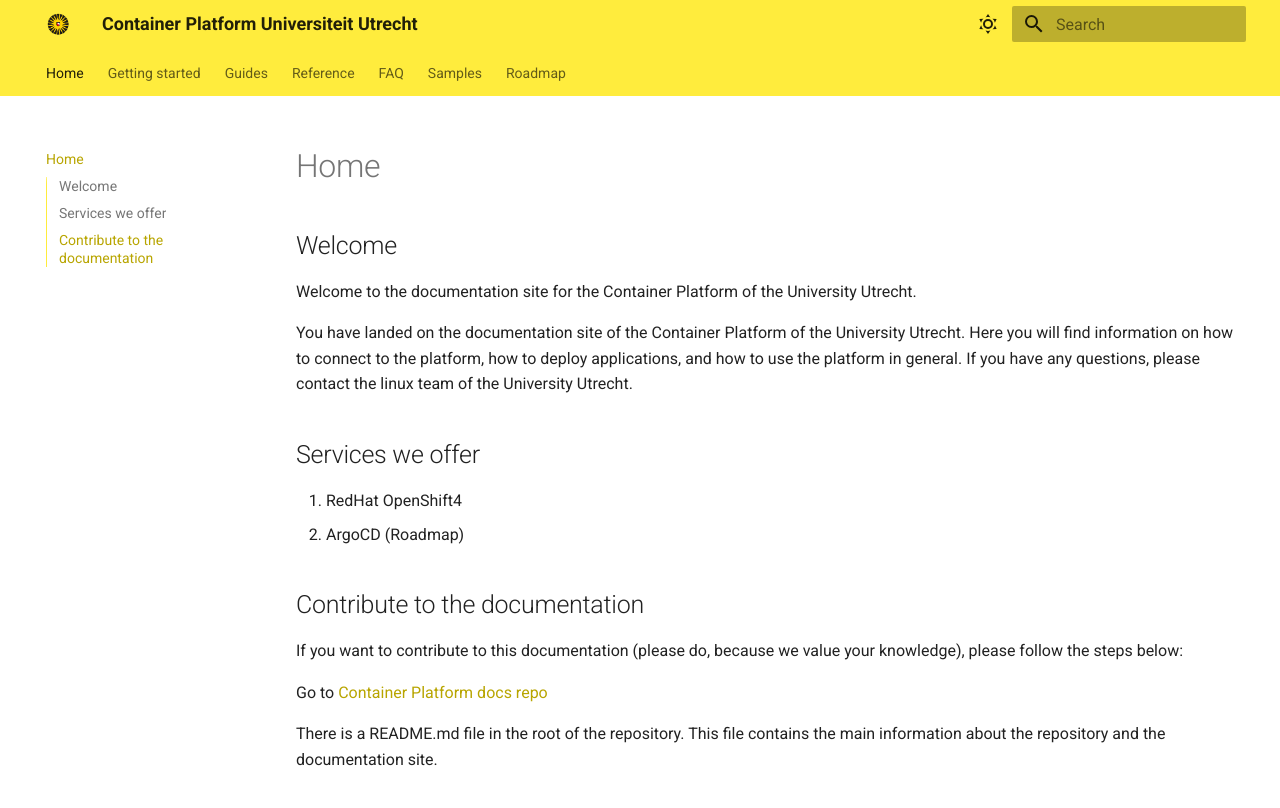
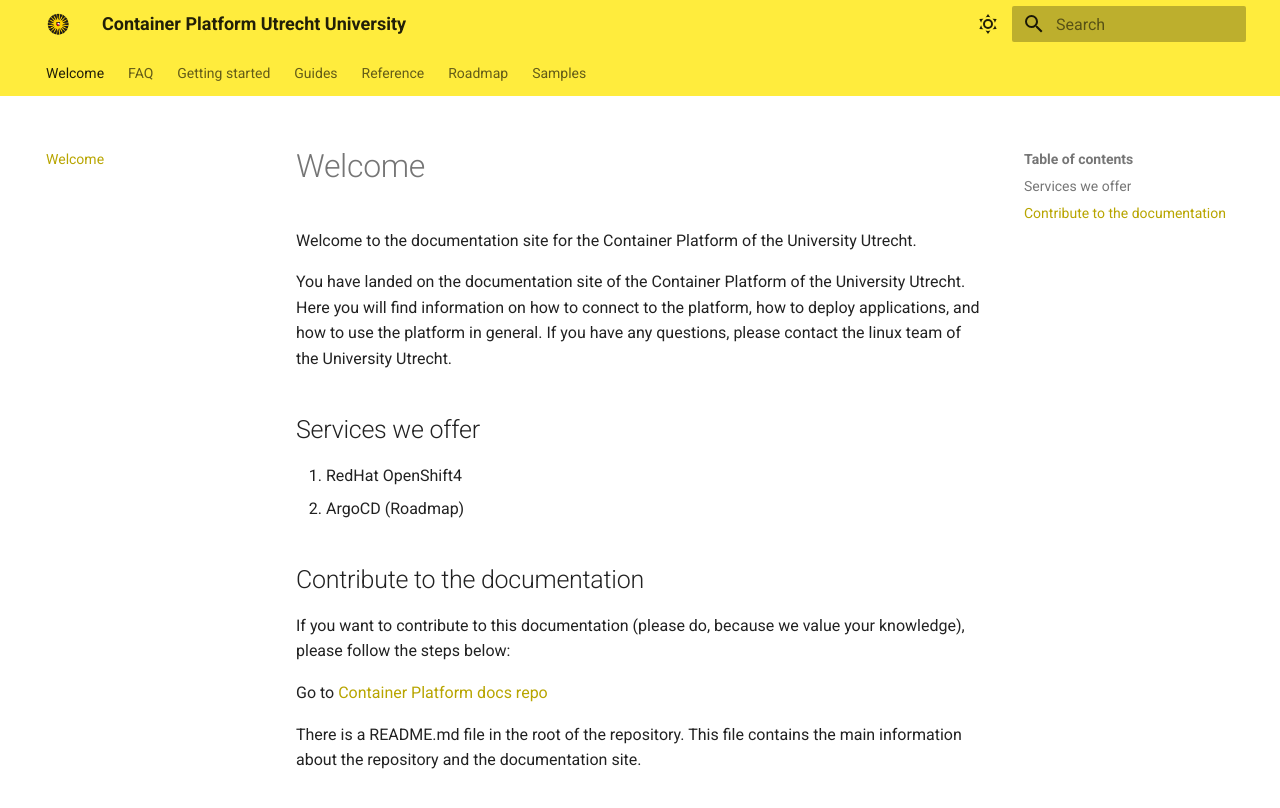
Before and after one commit to UtrechtUniversity/containerplatform-docs, an MkDocs documentation site: the page built from docs/index.md, in a window 1280 px wide. Shown: the top 808 px of the page. Built offline with MkDocs 1.6.1 and Material for MkDocs 9.7.7, drawn with Linux system fonts in a browser that asks for light colours.

Commit message:
Refactor repo

```diff
--- a/docs/index.md
+++ b/docs/index.md
@@ -1,4 +1,4 @@
-## Welcome
+# Welcome
 Welcome to the documentation site for the Container Platform of the University Utrecht.
 
 You have landed on the documentation site of the Container Platform of the University Utrecht. Here you will find
--- a/mkdocs.yml
+++ b/mkdocs.yml
@@ -1,11 +1,11 @@
-site_name: Container Platform Universiteit Utrecht
+site_name: Container Platform Utrecht University
 theme:
   logo: images/cm_hs_avatar_corporate.png
   name: material
   custom_dir: overrides
   features:
+    - navigation.tracking
     - navigation.tabs
-    - toc.integrate
     - navigation.path
     - navigation.top
     - navigation.left
```
Also changed, not shown: docs/faq.md (renamed from docs/4_faq.md), docs/get-started.md (renamed from docs/1_gettingstarted.md), docs/guides.md (renamed from docs/2_guides.md), docs/reference.md (renamed from docs/3_reference.md), docs/roadmap.md (renamed from docs/6_roadmap.md), docs/samples.md (renamed from docs/5_samples.md).
